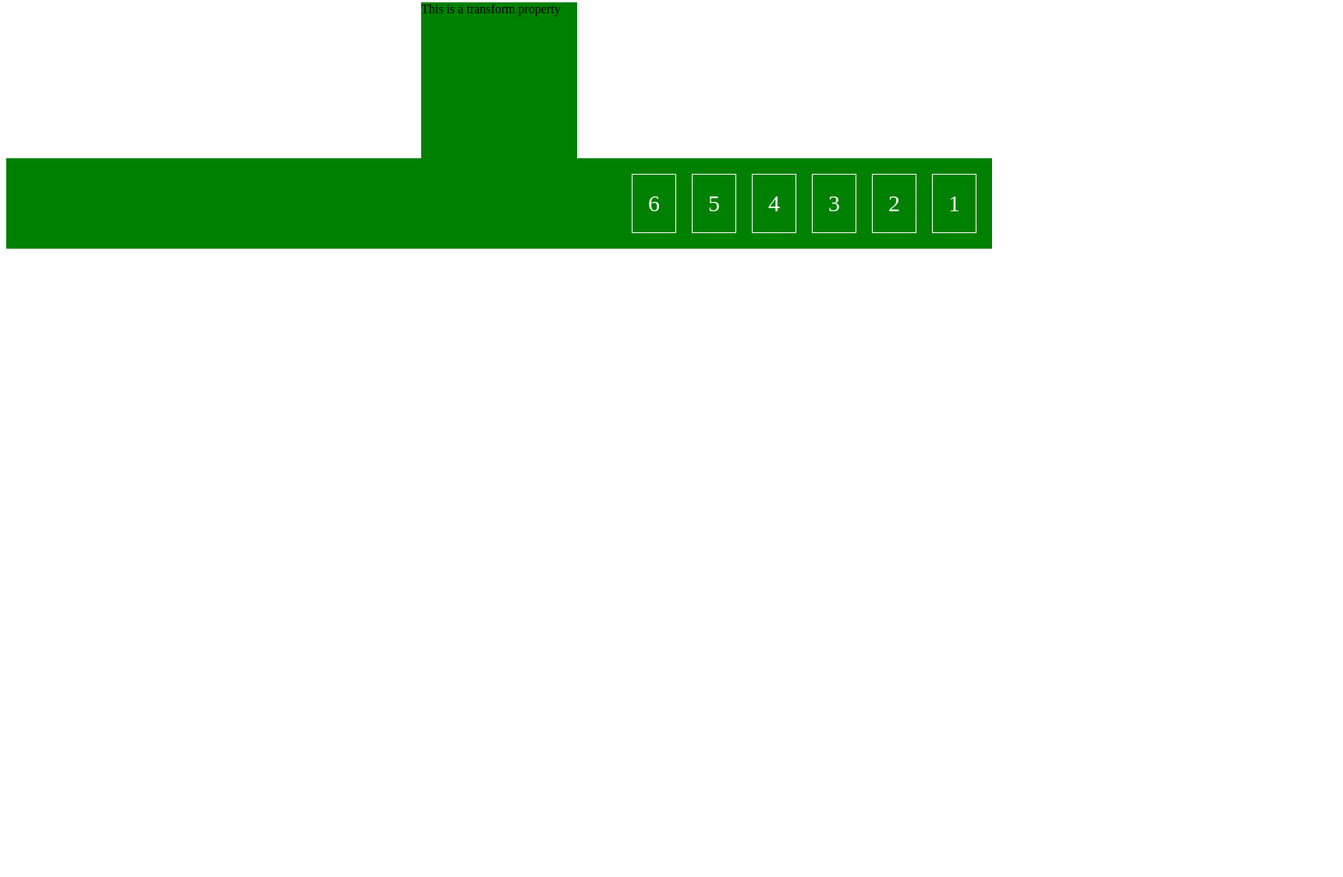
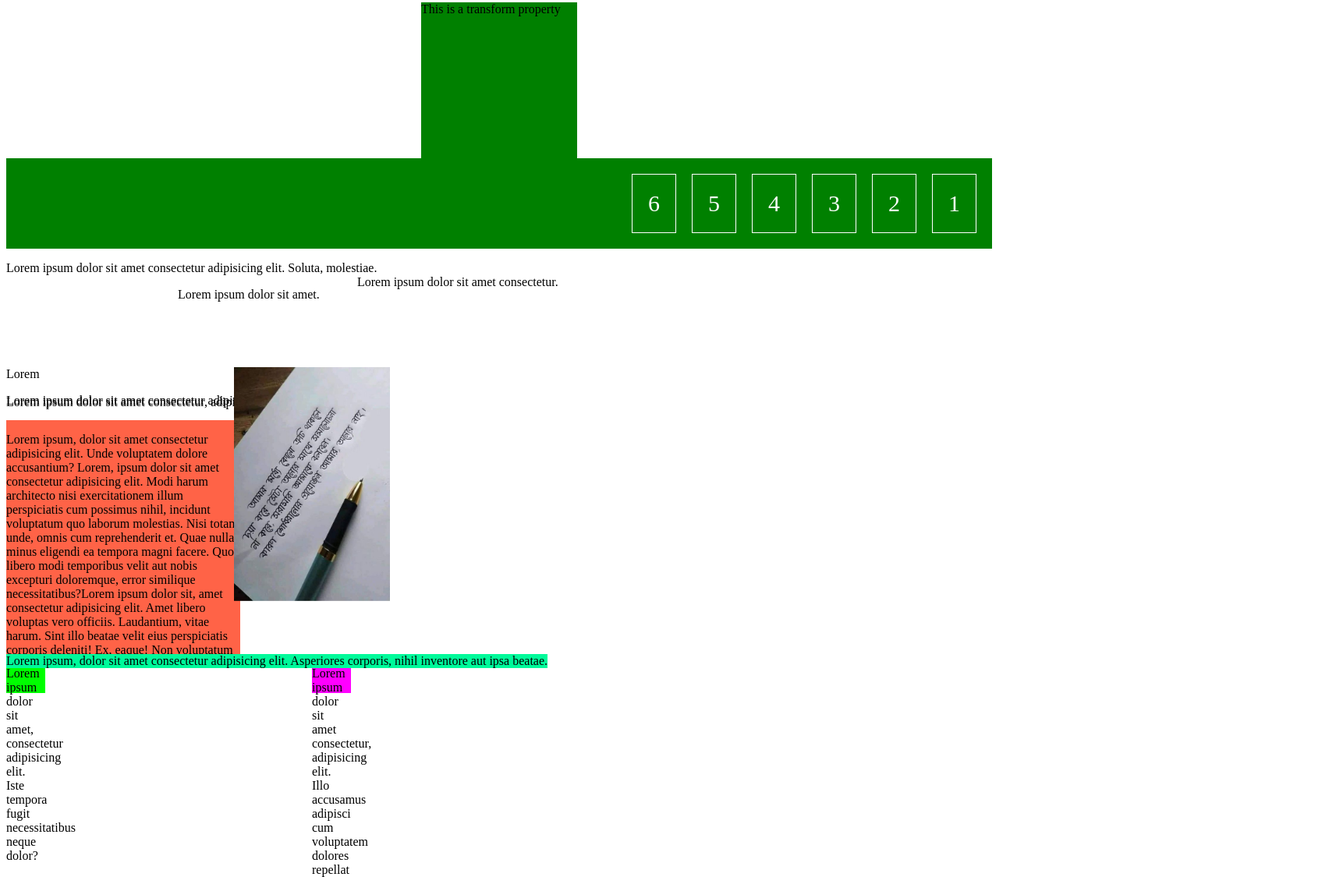
Before and after one commit to Pobarul-islam/assingment, a plain HTML site: page css -5/index.html in a window 1280 px wide. Shown: the part 597-1722 px from the top of the page at 78% size, 1722 px wide, since content can reach past the window. Before the commit the page ends 924 px from the top, so only its background shows below. Drawn offline with Linux system fonts and the light colour scheme.

Commit message:
devloped

```diff
--- a/css -5/index.html
+++ b/css -5/index.html
@@ -34,5 +34,70 @@
         <div class="flex-container">6</div>
 
     </div>
+
+
+
+    <!--============ Static position property ==============-->
+
+<p class="static">Lorem ipsum dolor sit amet consectetur adipisicing elit. Soluta, molestiae.</p>
+
+
+
+<!---================ Fixed position property ==============-->
+
+<p class="pos_fixed">Lorem ipsum dolor, sit amet consectetur adipisicing.</p>
+
+
+<!-- =========Relative position property ==========-->
+<p class="pos_rel">Lorem ipsum dolor sit amet.</p>
+
+<p class="pos_left">Lorem ipsum dolor sit amet consectetur.</p>
+<p class="pos_right">Lorem ipsum dolor sit amet consectetur, adipisicing elit. Quos, dolor.</p>
+
+
+
+<!---============ Absoulite position property ============-->
+
+<p class="pos_abs">Lorem ipsum dolor sit amet, consectetur adipisicing elit. Magni, accusamus. Earum rem delectus ipsam odit officia. Consectetur error aliquid quaerat! Et reiciendis cupiditate officia exercitationem nemo soluta, laudantium voluptas qui minima nesciunt eveniet distinctio tenetur consectetur aspernatur veniam iusto repellat facere accusamus sit voluptates, ad fugiat? Eligendi vitae at provident. Eos cum deleniti quae quasi quam veniam! Ut aliquam at amet voluptatum quia expedita repudiandae repellendus accusamus magni vero vitae error nam ullam pariatur ducimus laboriosam id nemo omnis blanditiis deserunt eum unde nulla, ad iste. Facere at labore ipsam esse? Illo modi libero obcaecati optio officia alias iusto tenetur.</p>
+
+
+
+<!---============== Clip property ===============-->
+
+<img src="pp.jpg">
+
+
+
+<!---============ Cursor property =============-->
+
+<p style="corso">Lorem</p>
+
+
+<!---============ Overflow property ===========-->
+
+<p>Lorem ipsum dolor sit amet consectetur adipisicing elit. Voluptate, beatae!</p>
+
+
+
+<div class="scroll">
+    <p>Lorem ipsum, dolor sit amet consectetur adipisicing elit. Unde voluptatem dolore accusantium? Lorem, ipsum dolor sit amet consectetur adipisicing elit. Modi harum architecto nisi exercitationem illum perspiciatis cum possimus nihil, incidunt voluptatum quo laborum molestias. Nisi totam unde, omnis cum reprehenderit et. Quae nulla, minus eligendi ea tempora magni facere. Quod libero modi temporibus velit aut nobis excepturi doloremque, error similique necessitatibus?Lorem ipsum dolor sit, amet consectetur adipisicing elit. Amet libero voluptas vero officiis. Laudantium, vitae harum. Sint illo beatae velit eius perspiciatis corporis deleniti! Ex, eaque! Non voluptatum officia et harum sapiente eaque, minima iste fuga quibusdam natus fugiat autem facilis ipsum quis magni dolor eligendi officiis, incidunt animi labore. Lorem ipsum dolor sit amet consectetur adipisicing elit. Maxime ipsa minima iure molestiae, voluptatum nisi. Modi dicta quo deserunt totam corrupti, ducimus sequi, dignissimos distinctio doloribus iusto repudiandae placeat! Blanditiis ipsum assumenda ducimus dolores nemo sit, sapiente nostrum porro et molestiae itaque eligendi quis. Autem ipsam fuga facere voluptas perspiciatis!</p>
+
+</div>
+
+<!---=============== z-index ==============-->
+<div id="one">
+    <p>Lorem ipsum dolor sit amet, consectetur adipisicing elit. Iste tempora fugit necessitatibus neque dolor?</p>
+
+</div>
+
+<div id="two">
+    <p>Lorem ipsum dolor sit amet consectetur, adipisicing elit. Illo accusamus adipisci cum voluptatem dolores repellat corporis dolorem quaerat? Doloribus, ullam et molestiae itaque porro rem impedit. Illo facere minus quaerat?</p>
+
+</div>
+
+<div id="three">
+    Lorem ipsum, dolor sit amet consectetur adipisicing elit. Asperiores corporis, nihil inventore aut ipsa beatae.
+
+</div>
 </body>
 </html>
--- a/css -5/style.css
+++ b/css -5/style.css
@@ -46,3 +46,87 @@
     margin: 10px;
     align-items: center;
 }
+
+.static{
+    position:static;
+    left: 100px;
+    top:70px;
+
+}
+
+.pos_fixed{
+    position: fixed;
+    left: 100px;
+    top: 70px;
+    font-size: 30px;
+    color:red;
+    font: bold;
+}
+
+.pos_rel{
+    position: relative;
+    left: 220px;
+}
+
+.pos_left{
+    position: relative;
+    left: 450px;
+    bottom: 50px;
+
+
+}
+
+.pos_right{
+    position: relative;
+    top: 70px;
+}
+
+.pos_abs{
+    position: absolute;
+    left: 150px;
+    top: 100px;
+}
+
+img{
+    position: absolute;
+    clip: rect(0px.60px,200px,0px);
+    height: 300px;
+    width: 200px;
+    left: 300px;
+}
+
+.scroll{
+    background-color: tomato;
+    width: 300px;
+    height: 300px;
+    overflow: scroll;
+
+}
+
+#one{
+    position: absolute;
+    height: 50px;
+    width: 50px;
+    background-color: lime;
+    z-index: 1;
+
+}
+
+#two{
+    position: absolute;
+    height: 50px;
+    width: 50px;
+    background-color: magenta;
+    z-index: 2;
+    left: 400px;
+
+}
+
+#three{
+    position: absolute;
+    height: 50;
+    width: 50;
+    background-color: mediumspringgreen;
+    z-index: 3;
+    left: 600;
+}
```
Also changed, not shown: css -5/pp.jpg (added).
